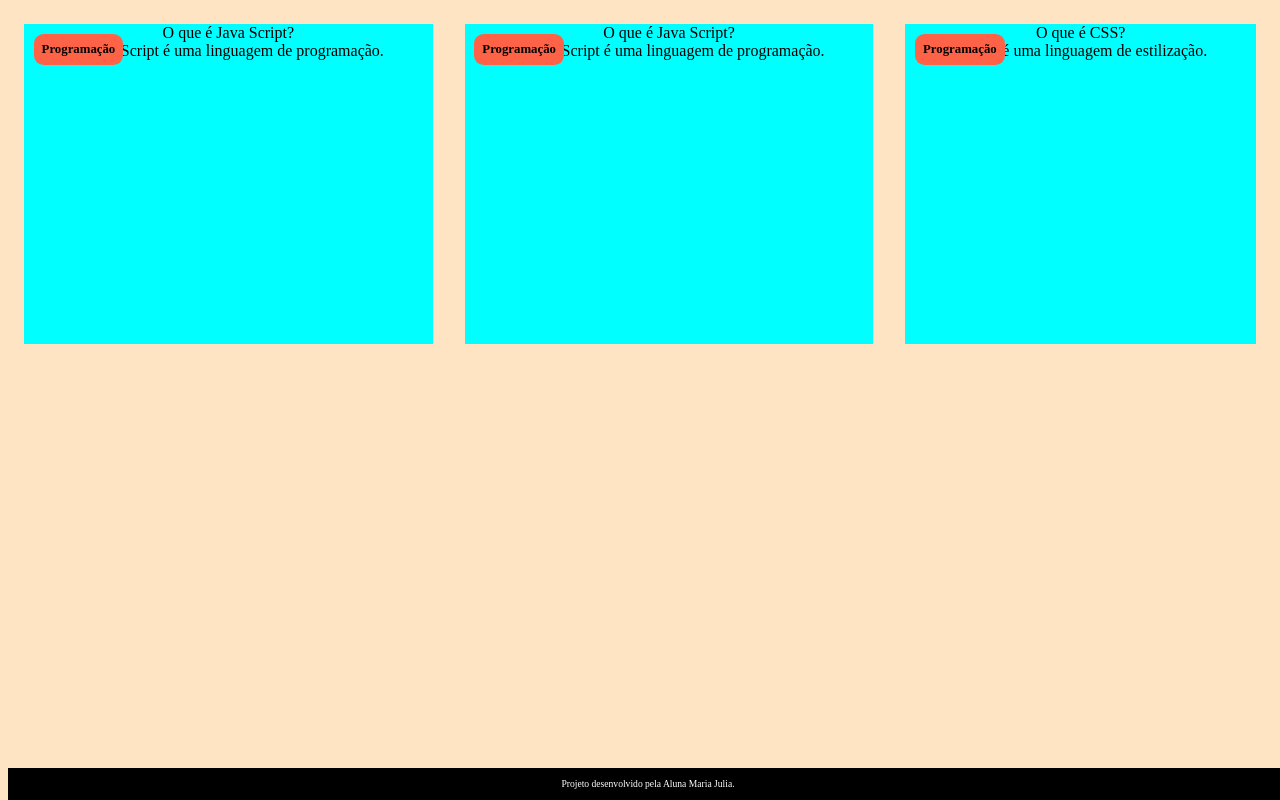
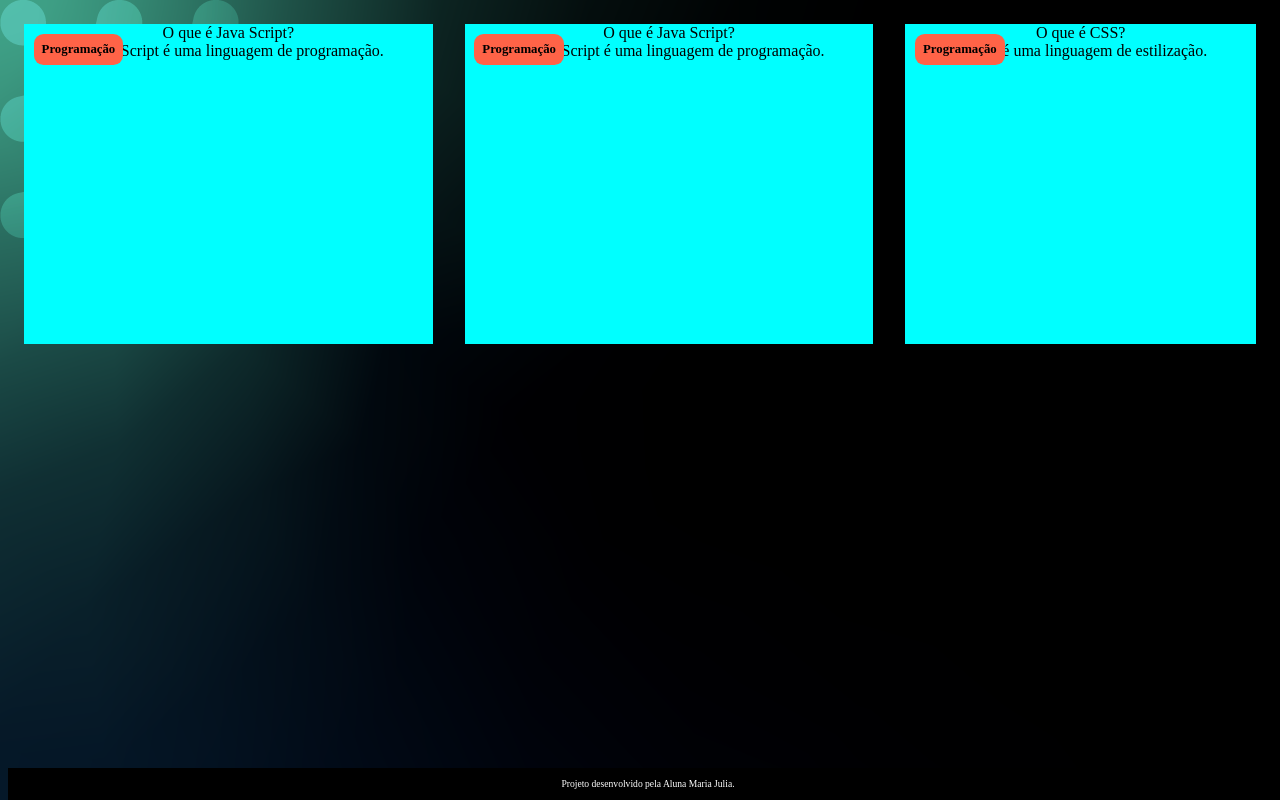
Before and after one commit to MariaJuliaFiuza/flashcard, a plain HTML site: page index.html in a window 1280 px wide. Drawn offline with Linux system fonts and the light colour scheme; a web font is replaced by a local one.

Commit message:
background

```diff
--- a/assets/style.css
+++ b/assets/style.css
@@ -1,5 +1,5 @@
 body {
-background-color: bisque;
+background:url('bg-desktop.webp');
 font-family: Bai Jamjuree;
 }
 
```
